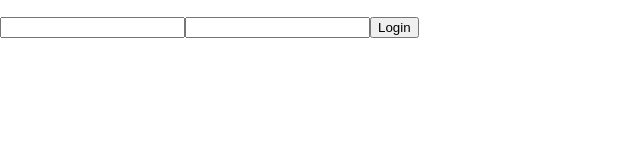
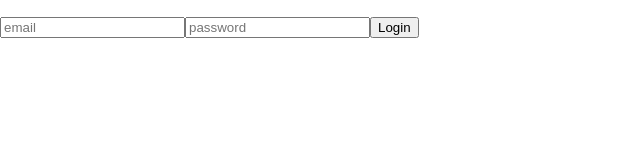
Before and after one commit to MilosJovic23/Recoil, a React (Create React App) app: page / in a window 1280 px wide. Shown: the top 160 px of the page, without its empty margins (0-640 px from the left). Built offline with nearby package versions, Linux system fonts and the light colour scheme.

Commit message:
* small changes

```diff
--- a/src/Components/login.jsx
+++ b/src/Components/login.jsx
@@ -31,9 +31,9 @@ const Login=()=>{
             {!userData.LoggedIn? (
             <form onSubmit={ handleSubmit(onSubmit) }>
                 { errors.email && (<p>{errors.email.message}</p>) }
-                <input type="text" {...register("email", EmailValidator )} />
+                <input type="text" placeholder="email" {...register("email", EmailValidator )} />
                 { errors.password && (<p>{errors.password.message}</p>) }
-                <input type="password" {...register("password", PasswordValidator  )} />
+                <input type="password" placeholder="password" {...register("password", PasswordValidator  )} />
                 <button  >Login</button>
             </form>
             ):(
```
